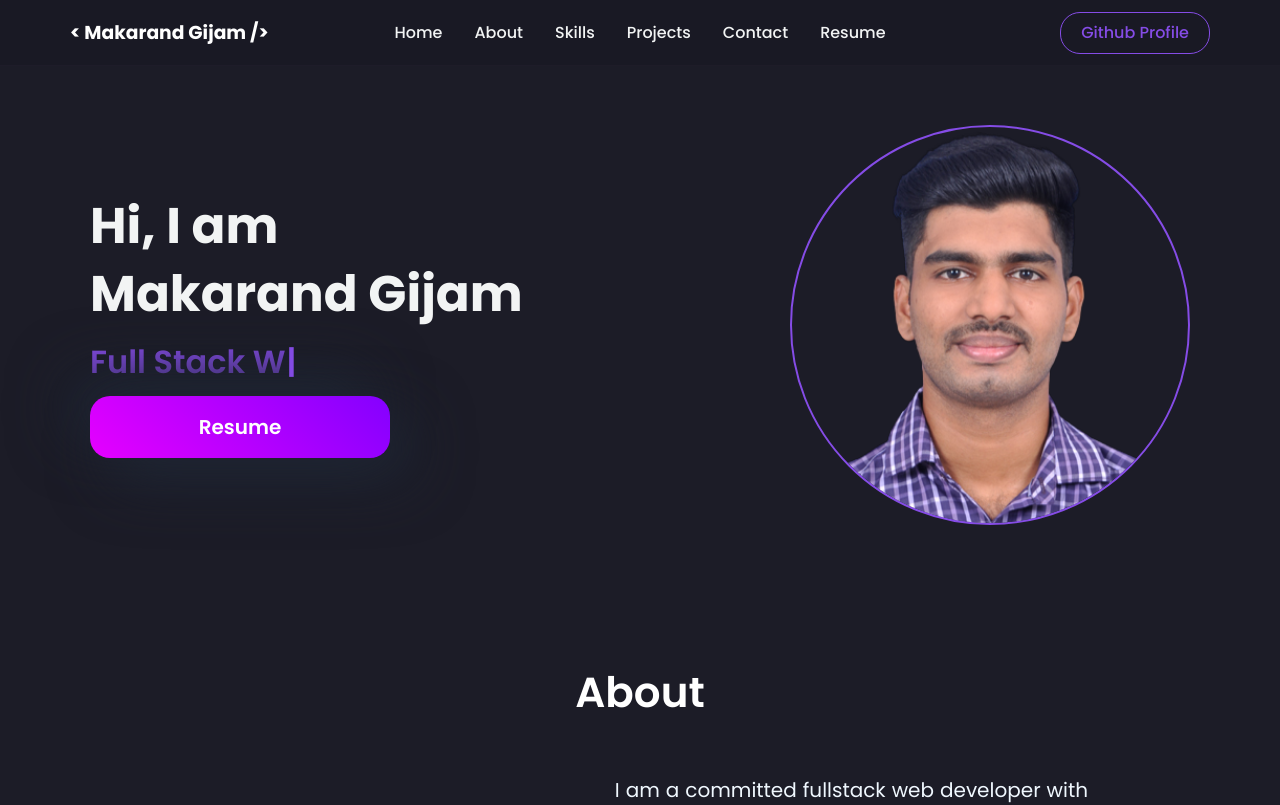
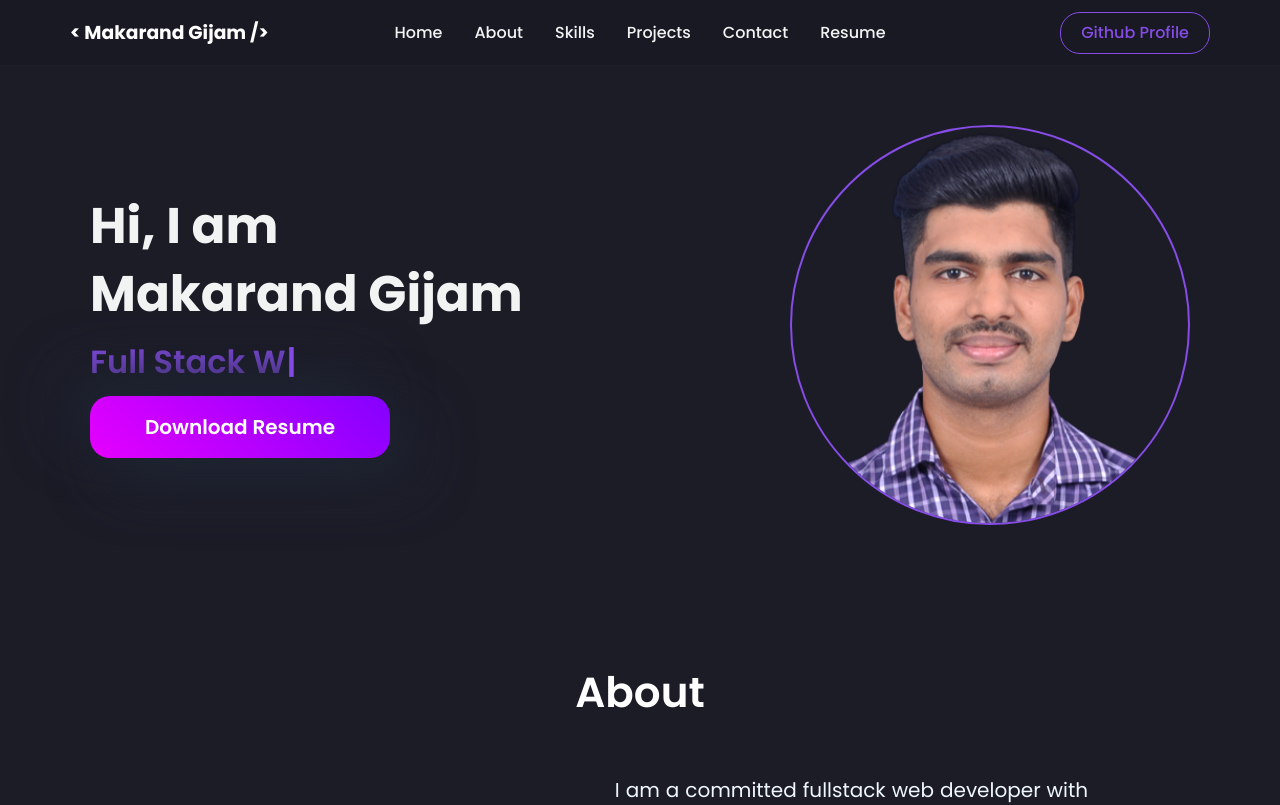
Before and after one commit to gmak22/gmak22.github.io, a React (Create React App) app: page / in a window 1280 px wide. Shown: the top 805 px of the page. Built offline with nearby package versions, Linux system fonts and the light colour scheme.

Commit message:
resume button 2

```diff
--- a/src/components/Hero.jsx
+++ b/src/components/Hero.jsx
@@ -51,7 +51,7 @@ const HeroSection = () => {
                 window.open(Bio.resume, "_blank");
               }}
             >
-              Resume
+              Download Resume
             </ResumeButton>
           </HeroLeftContainer>
 
```
